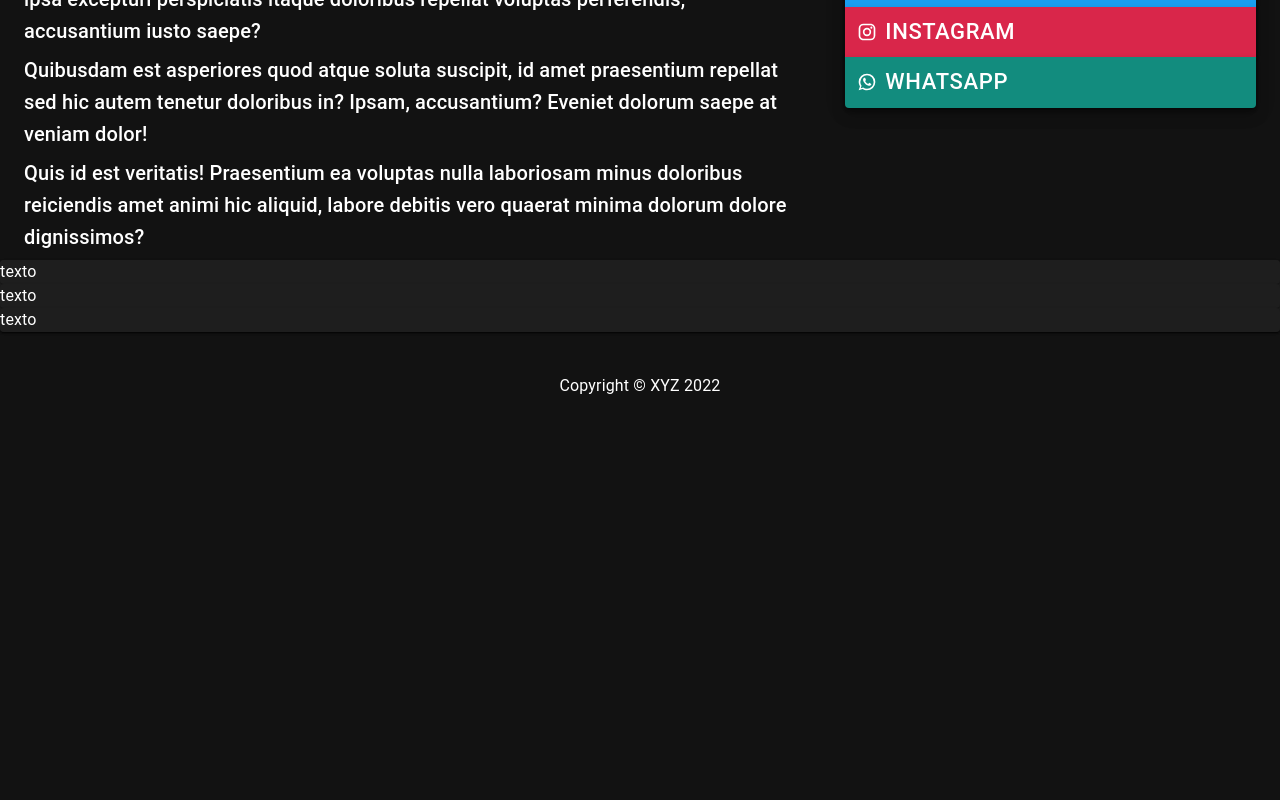
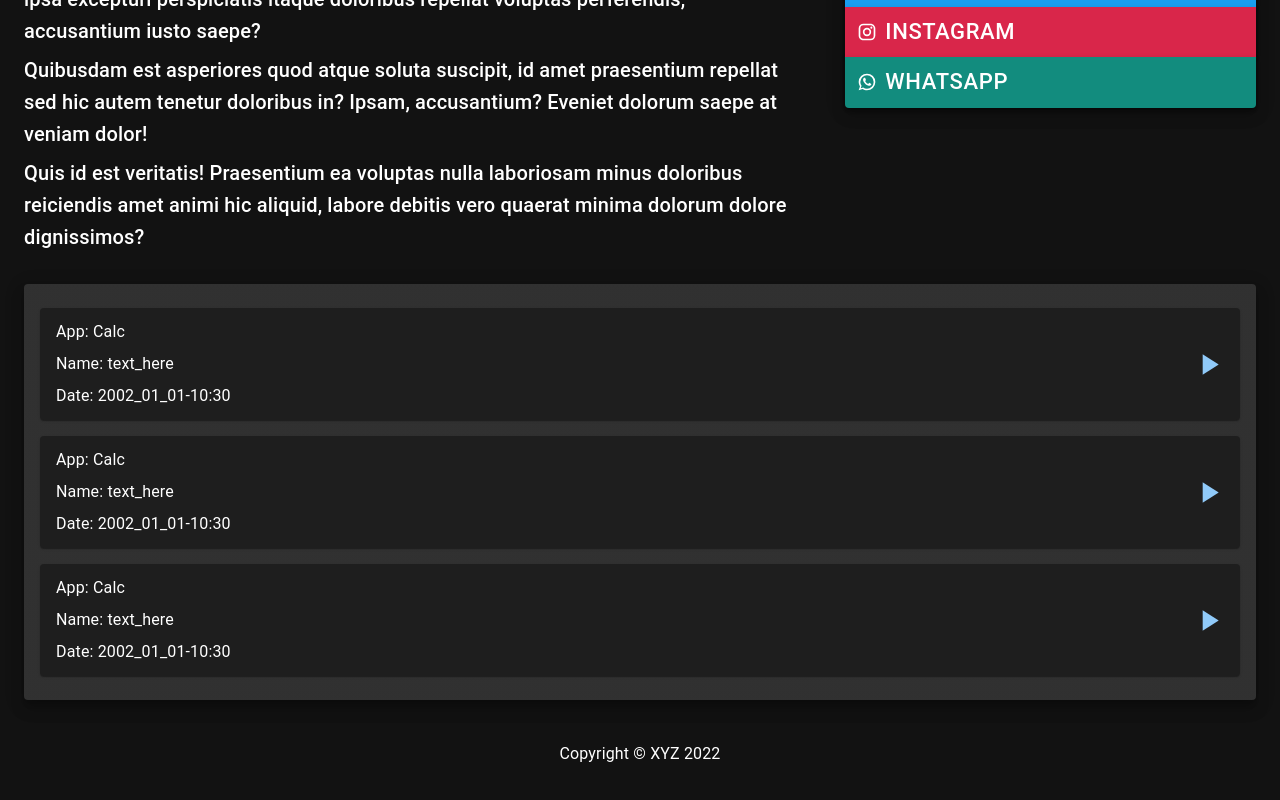
Before and after one commit to k4-100/calc, a React (Create React App) app: page / in a window 1280 px wide. Shown: the part 985-1785 px from the top of the page. Before the commit the page ends 1425 px from the top, so only its background shows below. Built offline with nearby package versions, Linux system fonts and the light colour scheme.

Commit message:
Barebone styling for saves

```diff
--- a/src/components/Home/Save.tsx
+++ b/src/components/Home/Save.tsx
@@ -1,12 +1,46 @@
 import React from "react";
-import { Paper } from "@mui/material";
+import { Paper, Box, Typography, Button } from "@mui/material";
+import { PlayArrow } from "@mui/icons-material";
 
 /**
  *
  * @returns a single "save file" with info
  */
 const Save: React.FC = () => {
-  return <Paper>texto</Paper>;
+  return (
+    <Paper
+      sx={{
+        display: "flex",
+        justifyContent: "space-between",
+        my: 1,
+        pl: 2,
+      }}
+    >
+      <Box
+        sx={{
+          display: "flex",
+          py: 1,
+          flexDirection: "column",
+          justifyContent: "center",
+          "& > *": {
+            my: 0.5,
+          },
+        }}
+      >
+        <Typography>App: Calc</Typography>
+        <Typography>Name: text_here</Typography>
+        <Typography>Date: 2002_01_01-10:30</Typography>
+      </Box>
+      <Button
+        sx={{
+          ml: 1,
+          // py: 2,
+        }}
+      >
+        <PlayArrow fontSize="large" />
+      </Button>
+    </Paper>
+  );
 };
 
 export default Save;
--- a/src/components/Home/Saves.tsx
+++ b/src/components/Home/Saves.tsx
@@ -8,7 +8,17 @@ import Save from "./Save";
  */
 const Saves: React.FC = () => {
   return (
-    <Paper>
+    <Paper
+      elevation={10}
+      sx={{
+        display: "flex",
+        flexDirection: "column",
+        justifyContent: "space-between",
+        mt: 3,
+        p: 2,
+        mx: 3,
+      }}
+    >
       <Save />
       <Save />
       <Save />
```
